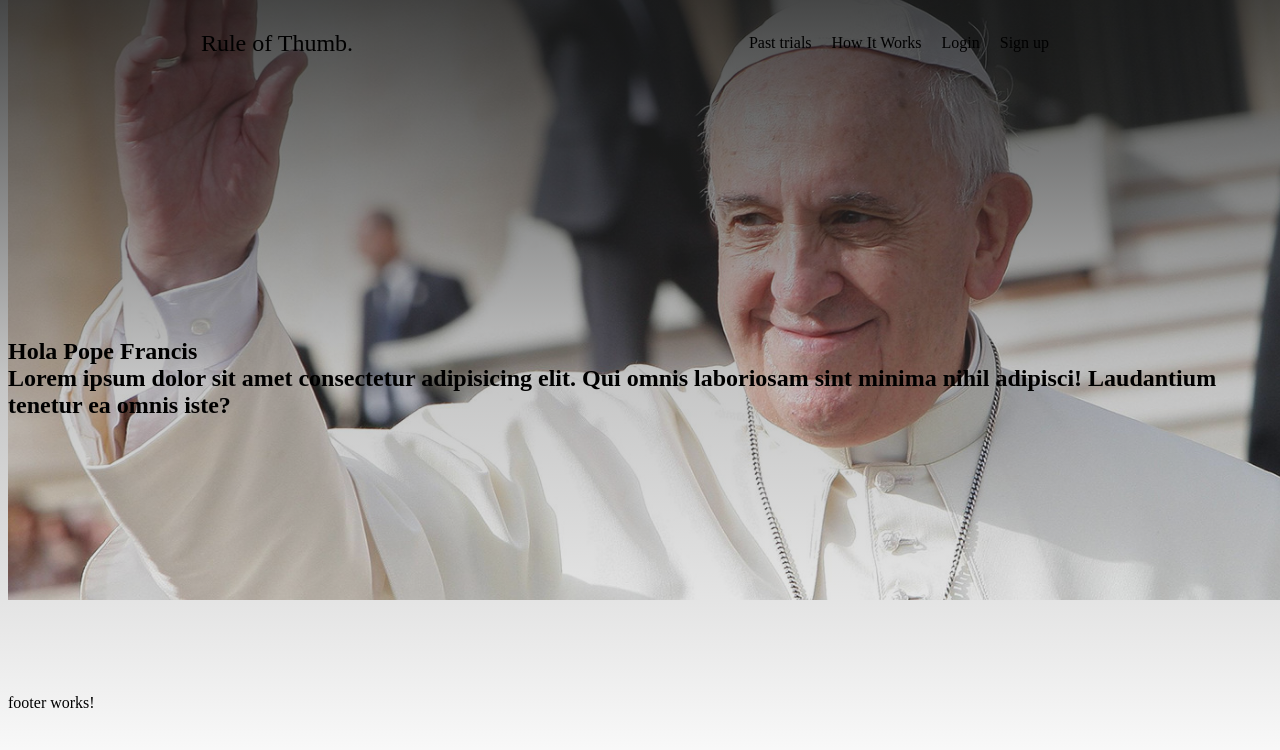
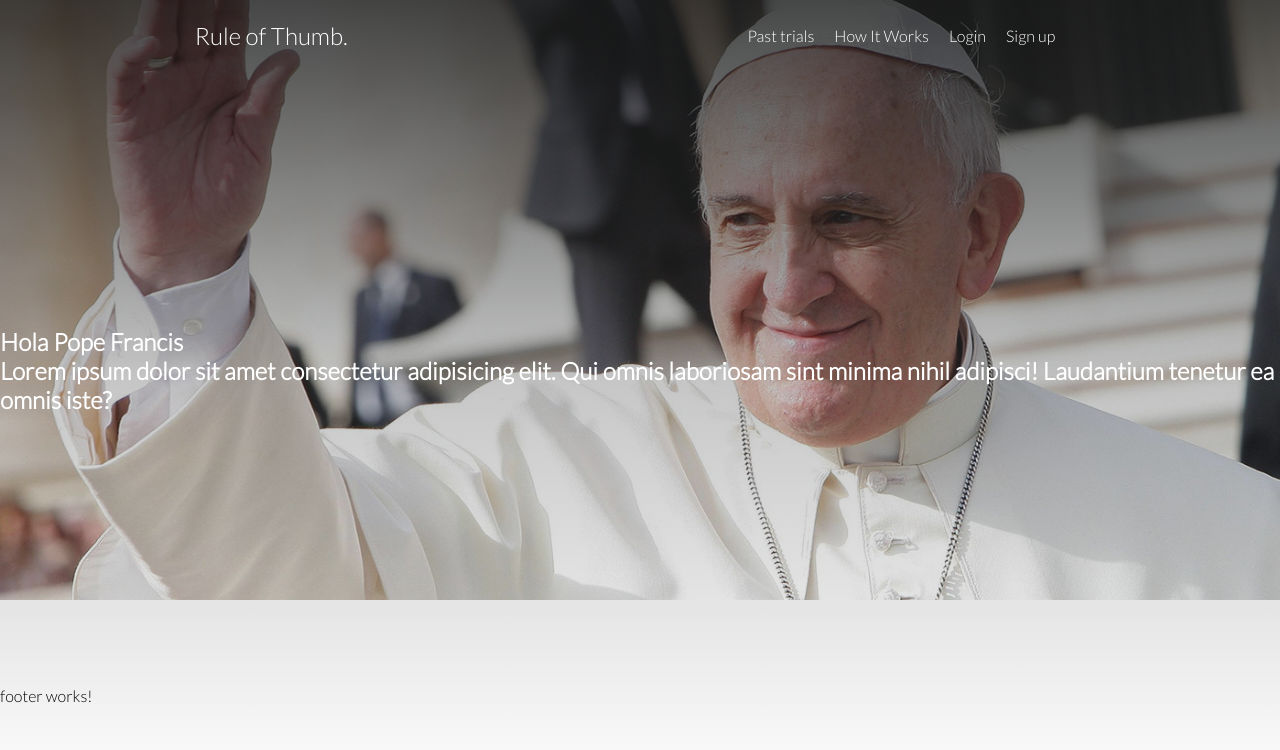
Before and after one commit to Caivan/rule-of-thumb, an Angular app: page / in a window 1280 px wide. Shown: the top 750 px of the page. Built offline with nearby package versions, Linux system fonts and the light colour scheme.

Commit message:
Add global styles and font

```diff
--- a/src/index.html
+++ b/src/index.html
@@ -6,6 +6,7 @@
   <base href="/">
   <meta name="viewport" content="width=device-width, initial-scale=1">
   <link rel="icon" type="image/x-icon" href="favicon.ico">
+  <link href="https://fonts.googleapis.com/css2?family=Lato:wght@300&display=swap" rel="stylesheet">
 </head>
 <body>
   <app-root></app-root>
--- a/src/styles.css
+++ b/src/styles.css
@@ -1 +1,63 @@
-/* You can add global styles to this file, and also import other style files */
+html, body {
+    font-family: 'Lato', sans-serif;
+    margin: 0;
+    padding: 0;
+}
+:root {
+    /* Colors */
+    --foreground-default:#FFFFFF;
+    --foreground-secondary: #41474d;
+    --foreground-tertiary: #797c80;
+    --foreground-quaternary: #08090a;
+    --foreground-light: #41474d;
+
+    --background-default: #ffffff;
+    --background-secondary: #020202;
+    --background-tertiary: #5c7d99;
+    --background-light: #ffffff;
+
+    --primary-default: #00BBB4;
+    --primary-dark: #195867;
+    --primary-light: #b2ffe7;
+
+    --secundary-default: #FFAB42;
+    --secundary-dark: #F75C4E;
+    --secundary-light: #FFD5EF;
+
+    --tertiary-default: #CD70BE;
+    --tertiary-dark: #9C5270;
+    --tertiary-light: #CEB9EB;
+
+    --error-default: #ef3e36;
+    --error-dark: #800600;
+    --error-light: #ffcecc;
+
+    /* Shadows */
+    --background-tertiary-shadow: 0 1px 3px 0 rgba(92, 125, 153, 0.5);
+}
+
+body {
+    background: var(--background-default);
+}
+
+.outline-button {
+    border: 1px solid;
+    background-color: transparent;
+    padding: 8px 15px;
+    font-size: 12px;
+    cursor: pointer;
+    border-color: var(--foreground-default);
+    color: var(--foreground-default);
+}
+.filled-button {
+    border: none;
+    color: var(--foreground-default);
+    padding: 8px 15px;
+    cursor: pointer;
+}
+.primary {
+    background-color: var(--primary-default);
+}
+.secundary {
+    background-color: var(--secundary-default);
+}
```
